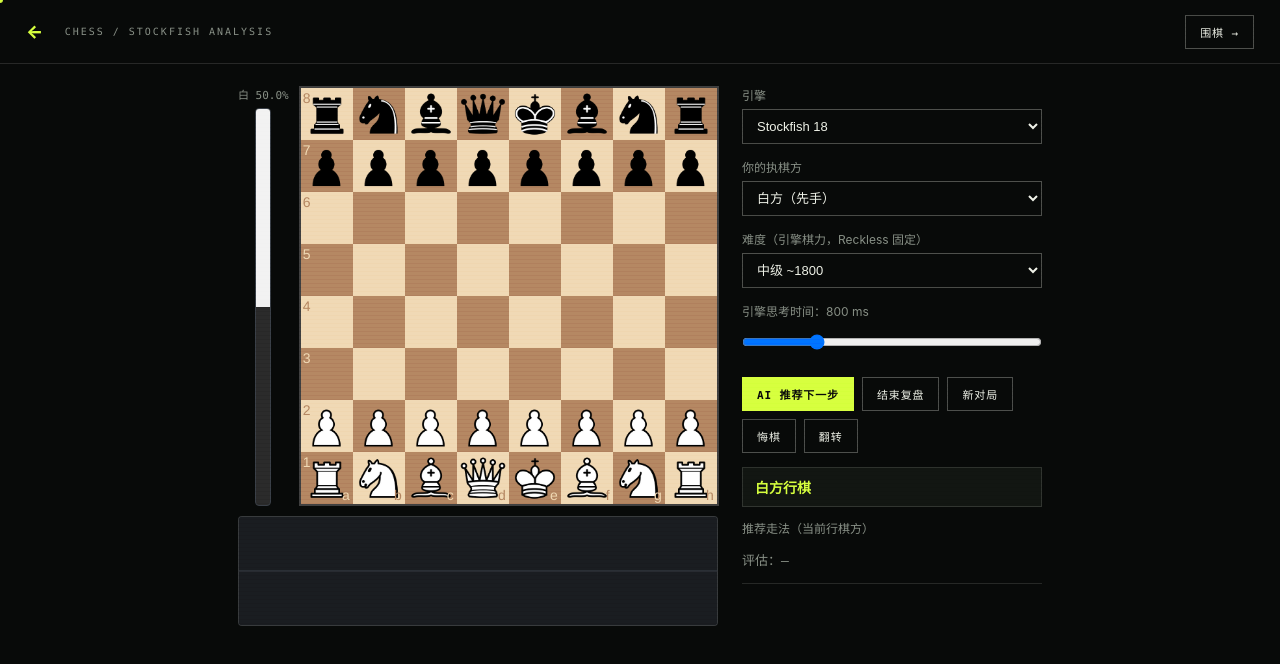
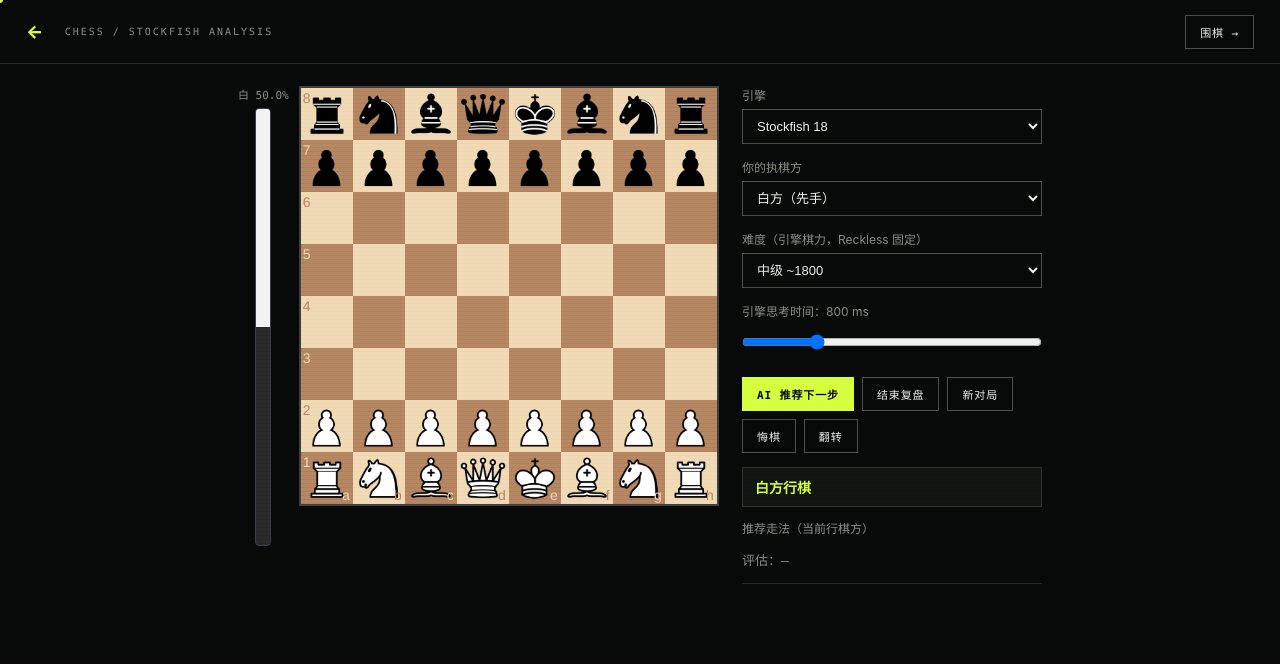
Before and after one commit to TommyDucx/star-ai-board, a website: page public/chess.html in a window 1280 px wide. Both pictures are taken after a click on the button "新对局". Drawn offline with Linux system fonts and the light colour scheme.

Commit message:
fix: 删除胜率折线图 + 棋盘CSS显式宽高 + initBoard延迟到window.load（公网慢网络下棋盘消失的根因）

```diff
--- a/public/chess.html
+++ b/public/chess.html
@@ -9,10 +9,10 @@
 <link rel="stylesheet" href="css/chessboard.min.css">
 <style>
   .chess-wrap { display: flex; gap: 24px; align-items: flex-start; justify-content: center; flex-wrap: wrap; padding: 22px 16px; }
-  .board-card { width: 480px; max-width: 100%; }
+  .board-card { width: 480px; max-width: 100%; flex-shrink: 0; }
   .board-card .chessboard { border-radius: 8px; overflow: hidden; }
-  #board { width: 460px; max-width: 100%; }
-  #evalwrap { width: 16px; border-radius: 4px; overflow: hidden; border: 1px solid #3a4048; display: flex; flex-direction: column; background: #2b2b2b; }
+  #board { width: 460px; height: 460px; }   /* 显式宽高，避免 chessboard.js 测量到 0 */
+  #evalwrap { width: 16px; height: 460px; border-radius: 4px; overflow: hidden; border: 1px solid #3a4048; display: flex; flex-direction: column; background: #2b2b2b; }
   #evalfill { background: #f2f2f2; width: 100%; height: 50%; transition: height .35s ease; }
   .eval-col { display: flex; flex-direction: column; align-items: center; gap: 6px; }
   .eval-col #evalwrap { flex: 1; }
@@ -46,18 +46,12 @@
 </div>
 
 <div class="chess-wrap enter-node">
-  <div class="board-card">
-    <div style="display:flex;gap:10px;align-items:stretch">
-      <div class="eval-col">
-        <div id="evalpct">白 50.0%</div>
-        <div id="evalwrap"><div id="evalfill"></div></div>
-      </div>
-      <div id="board"></div>
+  <div class="board-card" style="display:flex;gap:10px;align-items:stretch">
+    <div class="eval-col">
+      <div id="evalpct">白 50.0%</div>
+      <div id="evalwrap"><div id="evalfill"></div></div>
     </div>
-    <!-- 胜率走势图：棋盘正下方，宽度与棋盘对齐 -->
-    <div style="margin-top:10px">
-      <canvas id="evalchart" style="width:100%;height:110px;display:block;border:1px solid var(--line);border-radius:4px;background:#1a1d21;"></canvas>
-    </div>
+    <div id="board"></div>
   </div>
 
   <div class="panel">
--- a/public/js/chess.js
+++ b/public/js/chess.js
@@ -9,7 +9,6 @@
   let myColor = "white";
   let ws = null, wsReady = false, msgId = 0, pending = new Map();
   let lastCandidates = [];
-  let evalHistory = [];   // 全程白方胜率历史（用于折线图）
 
   /* ---------------- WS 连接 ---------------- */
   function connect() {
@@ -278,58 +277,12 @@
     document.getElementById("evalfill").style.height = wpct + "%";
     const pctEl = document.getElementById("evalpct");
     if (pctEl) pctEl.textContent = `白 ${wpct.toFixed(1)}%`;
-    // 记录全程胜率历史并重绘折线图
-    evalHistory.push(wpct);
-    drawEvalChart();
-  }
-
-  // 全程胜率折线图（canvas，白方胜率 0~100%，100% 在顶部）
-  function drawEvalChart() {
-    const cv = document.getElementById("evalchart");
-    if (!cv) return;
-    const dpr = window.devicePixelRatio || 1;
-    const cssW = cv.clientWidth || 280, cssH = cv.clientHeight || 110;
-    if (cv.width !== Math.round(cssW * dpr) || cv.height !== Math.round(cssH * dpr)) {
-      cv.width = Math.round(cssW * dpr);
-      cv.height = Math.round(cssH * dpr);
-    }
-    const ctx = cv.getContext("2d");
-    ctx.setTransform(dpr, 0, 0, dpr, 0, 0);
-    ctx.clearRect(0, 0, cssW, cssH);
-    // 背景
-    ctx.fillStyle = "#1a1d21";
-    ctx.fillRect(0, 0, cssW, cssH);
-    // 50% 中线
-    ctx.strokeStyle = "#3a4048";
-    ctx.lineWidth = 1;
-    ctx.beginPath(); ctx.moveTo(0, cssH / 2); ctx.lineTo(cssW, cssH / 2); ctx.stroke();
-    const n = evalHistory.length;
-    if (!n) return;
-    const pt = (i) => {
-      const x = n === 1 ? cssW / 2 : (i / (n - 1)) * cssW;
-      const y = ((100 - evalHistory[i]) / 100) * cssH;
-      return [x, y];
-    };
-    // 折线
-    ctx.strokeStyle = "#d7ff3f";
-    ctx.lineWidth = 1.5;
-    ctx.beginPath();
-    for (let i = 0; i < n; i++) {
-      const [x, y] = pt(i);
-      i === 0 ? ctx.moveTo(x, y) : ctx.lineTo(x, y);
-    }
-    ctx.stroke();
-    // 最新点
-    const [lx, ly] = pt(n - 1);
-    ctx.fillStyle = "#d7ff3f";
-    ctx.beginPath(); ctx.arc(lx, ly, 2.5, 0, Math.PI * 2); ctx.fill();
   }
 
   function resetEvalUI() {
     document.getElementById("evalfill").style.height = "50%";
     const pctEl = document.getElementById("evalpct");
     if (pctEl) pctEl.textContent = "白 50.0%";
-    drawEvalChart();
   }
 
   function updateStatus() {
@@ -345,8 +298,8 @@
   function setThinking(on) { document.getElementById("thinking").classList.toggle("on", on); }
 
   /* ---------------- 按钮 ---------------- */
-  function newGame() { game.reset(); board.position("start"); lastCandidates = []; evalHistory = []; resetEvalUI(); updateStatus(); }
-  function undo() { game.undo(); board.position(game.fen()); if (evalHistory.length) evalHistory.pop(); drawEvalChart(); updateStatus(); }
+  function newGame() { game.reset(); board.position("start"); lastCandidates = []; resetEvalUI(); updateStatus(); }
+  function undo() { game.undo(); board.position(game.fen()); updateStatus(); }
   function flipBoard() { board.flip(); }
 
   // 依据"我执的棋"决定棋盘朝向：所选颜色在下方，另一色在上方
@@ -372,7 +325,13 @@
 
   connect();
   loadEngines();
-  initBoard();
+  // 延迟到 window.load：公网/慢网络下 jQuery/chessboard.min.js 可能未就绪，
+  // 立即执行会测到 #board=0 高度导致棋盘消失。所有资源就绪后再初始化。
+  if (document.readyState === "complete") {
+    initBoard();
+  } else {
+    window.addEventListener("load", initBoard, { once: true });
+  }
   window.engineThink = engineThink;
   window.newGame = newGame;
   window.undo = undo;
```
